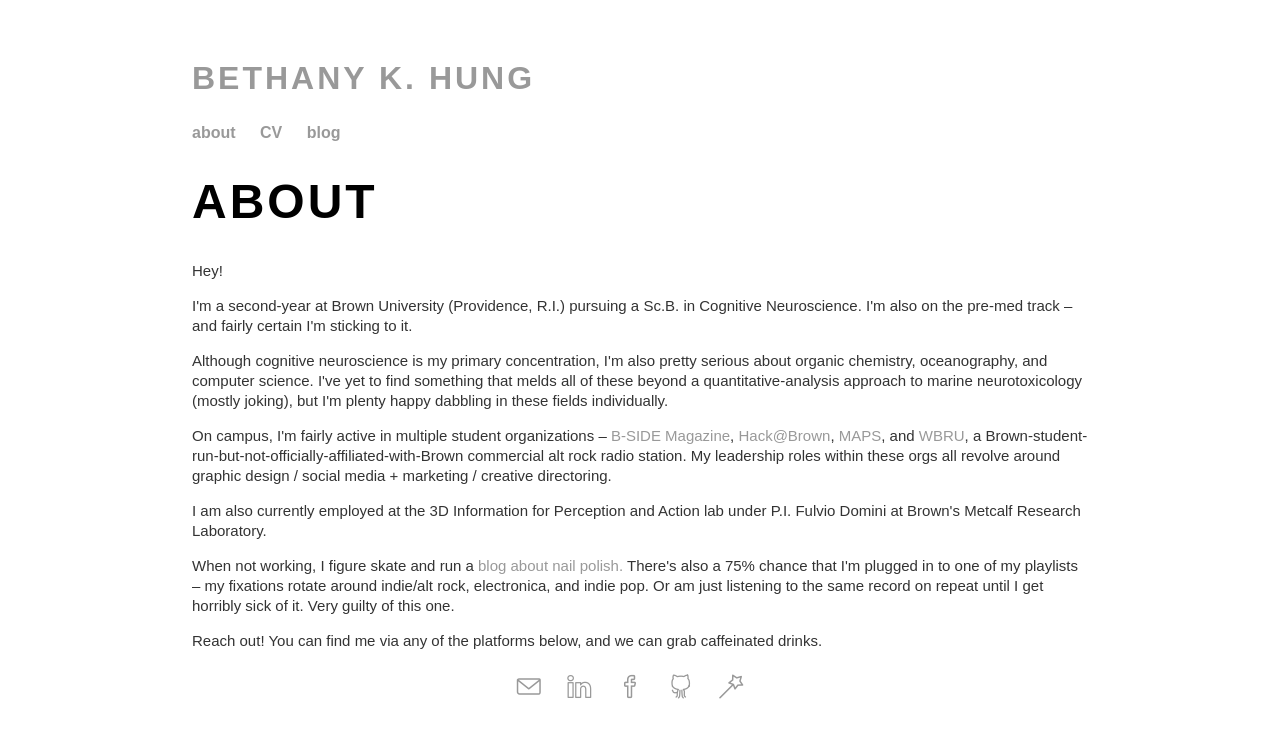
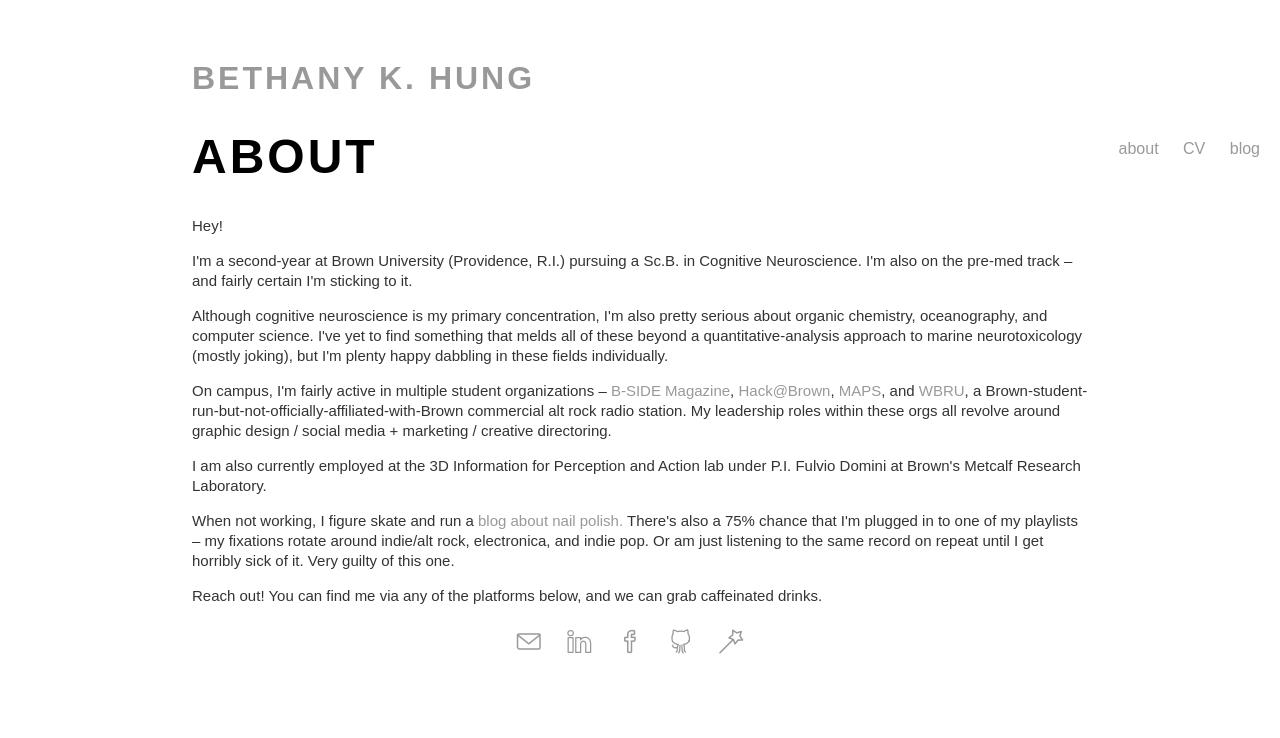
Before and after one commit to bethny/bethny.github.io, a Jekyll site: the page built from about/index.html, in a window 1280 px wide. Shown: the top 738 px of the page. Built offline with Jekyll 4.4.1, drawn with Linux system fonts in a browser that asks for light colours; nearby versions of some CDN libraries.

Commit message:
Update pagelet.html

```diff
--- a/_layouts/pagelet.html
+++ b/_layouts/pagelet.html
@@ -7,16 +7,14 @@
 			<link rel="stylesheet" href="https://cdnjs.cloudflare.com/ajax/libs/simple-line-icons/2.3.2/css/simple-line-icons.css">
 		</head>
 		<body>
-			<nav>
+			<nav2>
 				<h2><a href="/">BETHANY K. HUNG</a></h2>
-			<right>
 	    		<ul>
 		        	<li><a href="/about">about</a></li>
 	        		<li><a href="/cv">CV</a></li>
 	        		<li><a href="/blog">blog</a></li>
 	    		</ul>
-      			</right>
-			</nav>
+			</nav2>
 			<div class="container">
 
 			{{ content }}
```
